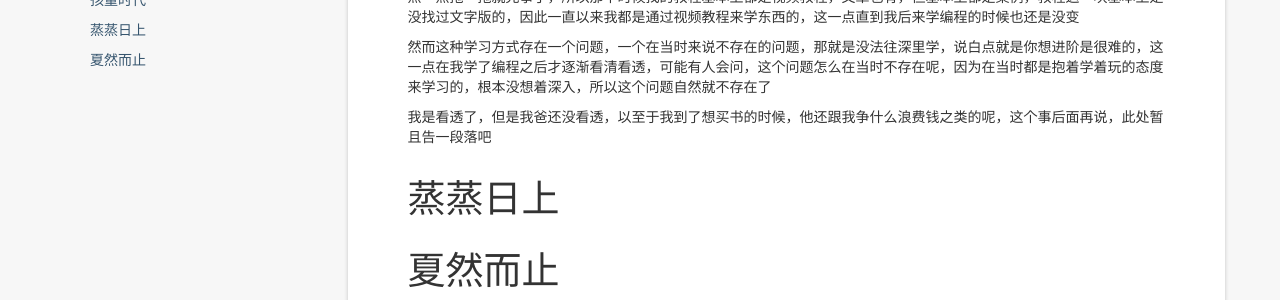
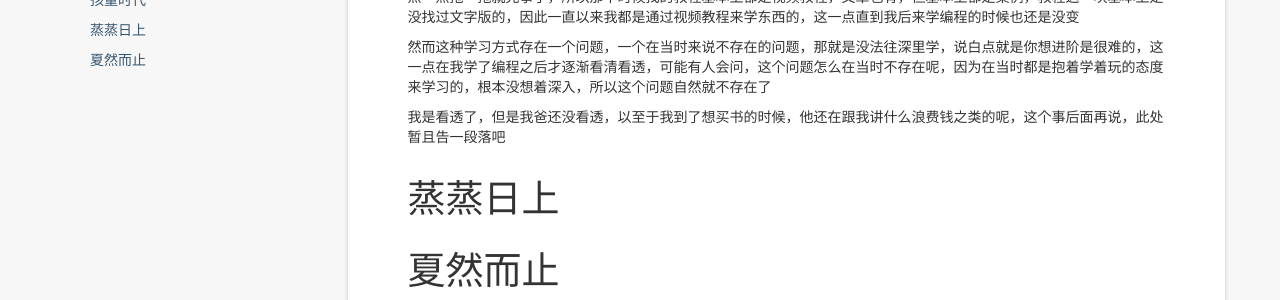
Before and after one commit to kljzndx/My-Blog, a Jekyll site: the page built from _posts/2021-07-07-autobiography.md, in a window 1280 px wide and 900 px high, scrolled down 1318 px. Shown: the part 202-502 px from the top of the window. Built offline with Jekyll 4.4.1, drawn with Linux system fonts in a browser that asks for light colours; nearby versions of some CDN libraries; comment, search, counter and statistics services are not loaded.

Commit message:
Fixed bug

```diff
--- a/_posts/2021-07-07-autobiography.md
+++ b/_posts/2021-07-07-autobiography.md
@@ -55,7 +55,7 @@ tags: [自传]
 
 然而这种学习方式存在一个问题，一个在当时来说不存在的问题，那就是没法往深里学，说白点就是你想进阶是很难的，这一点在我学了编程之后才逐渐看清看透，可能有人会问，这个问题怎么在当时不存在呢，因为在当时都是抱着学着玩的态度来学习的，根本没想着深入，所以这个问题自然就不存在了
 
-我是看透了，但是我爸还没看透，以至于我到了想买书的时候，他还跟我争什么浪费钱之类的呢，这个事后面再说，此处暂且告一段落吧
+我是看透了，但是我爸还没看透，以至于我到了想买书的时候，他还在跟我讲什么浪费钱之类的呢，这个事后面再说，此处暂且告一段落吧
 
 # 蒸蒸日上
 
```
